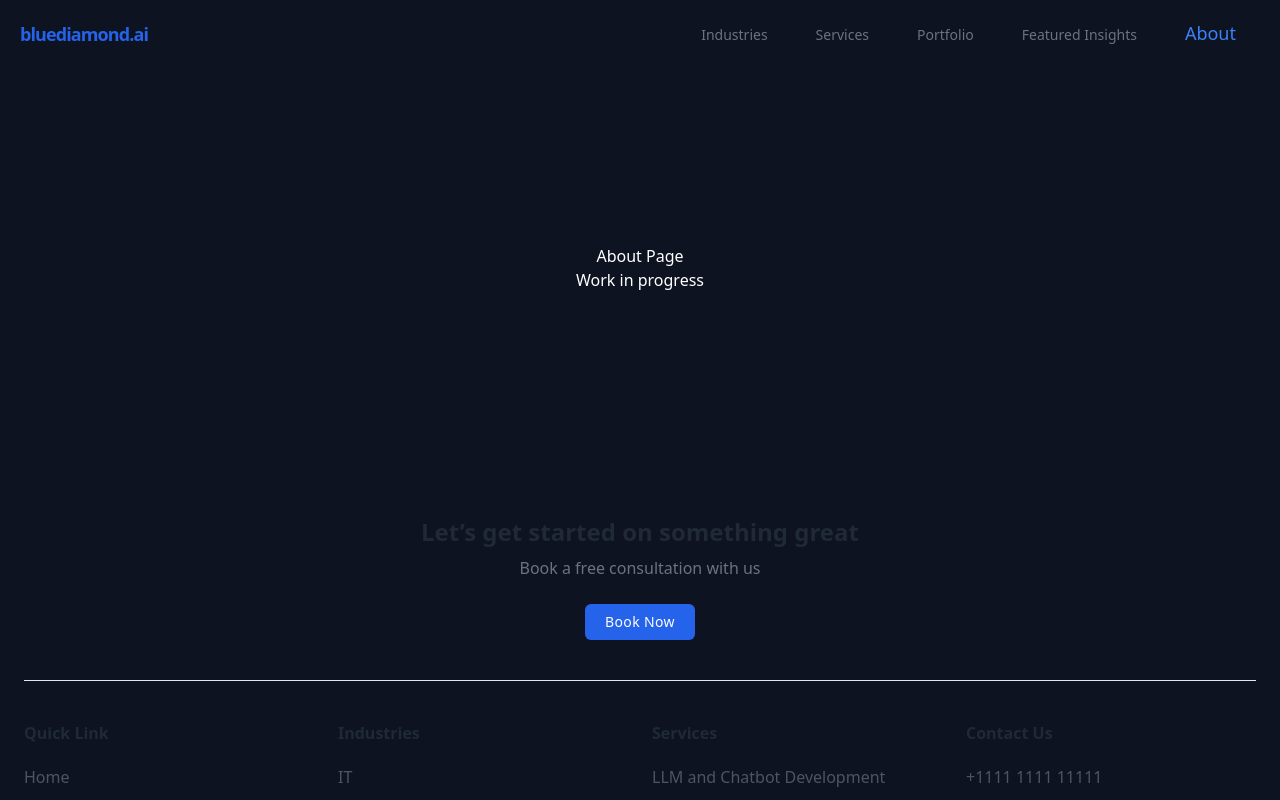
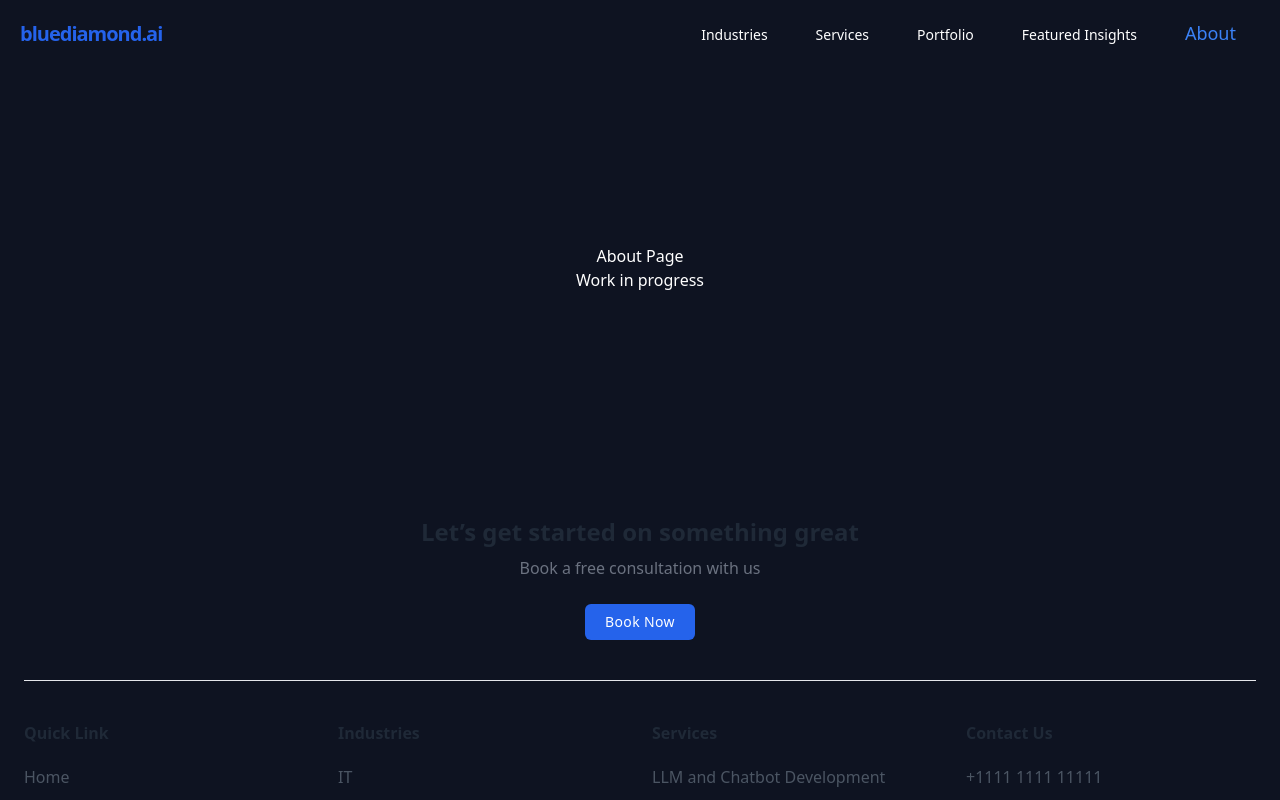
Before and after one commit to IronYR/bluediamond-frontend, a React (Vite) app: page /about in a window 1280 px wide. Shown: the top 800 px of the page. Built offline with nearby package versions, Linux system fonts and the light colour scheme.

Commit message:
ui tweaks to make it more readable

```diff
--- a/src/App.css
+++ b/src/App.css
@@ -3,6 +3,7 @@
   justify-content: center;
   align-items: center;
   background-color: #0E1321;
+  /* background-color: #293756; */
   color: white;
 }
 a.active{
--- a/src/components/BlogLanding.jsx
+++ b/src/components/BlogLanding.jsx
@@ -86,7 +86,7 @@ export default function BlogLanding() {
 
                       <a
                         href={"/blog/" + blog.slug}
-                        className="block mt-2 font-medium text-gray-700 hover:underline hover:text-gray-500 dark:text-gray-400"
+                        className="block mt-2 font-medium text-gray-500 hover:underline hover:text-gray-500 dark:text-gray-400"
                       >
                         {blog.title}
                       </a>
--- a/src/components/Hero.jsx
+++ b/src/components/Hero.jsx
@@ -10,7 +10,7 @@ export default function Hero() {
               <h1 className="my-6 text-pretty text-4xl font-bold lg:text-6xl">
                 Reinvent your business with AI
               </h1>
-              <p className="mb-8 max-w-xl text-zinc-600 lg:text-xl">
+              <p className="mb-8 max-w-xl text-gray-400 lg:text-xl">
                 Lorem ipsum dolor sit amet consectetur adipisicing elit. Elig
                 doloremque mollitia fugiat omnis! Porro facilis quo animi consequatur.
                 Explicabo.
--- a/src/components/Industries.jsx
+++ b/src/components/Industries.jsx
@@ -2,7 +2,7 @@ import React from "react";
 
 const Industries = () => {
   return (
-    <section className="bg-white dark:bg-gray-900">
+    <section className="bg-white dark:bg-gray-900 rounded-xl">
       <div className="container px-6 py-12 mx-auto my-24">
         <div>
           <h1 className="text-white text-3xl md:text-6xl pb-8 text-center">
--- a/src/components/Navbar.jsx
+++ b/src/components/Navbar.jsx
@@ -6,10 +6,9 @@ const NavItem = ({text, link}) => {
       <li className="mt-5 lg:mt-0">
         <NavLink
           to={"/"+link}
-          className="px-2 py-6 text-sm leading-[22px] text-gray-500 hover:text-blue-500 md:px-3 lg:px-6"
+          className="px-2 py-6 text-sm leading-[22px] text-white-500 hover:text-blue-500 md:px-3 lg:px-6"
         >
           {text}
-          {/* <span className="hidden lg:inline"> templates </span> */}
         </NavLink>
       </li>
     </>
@@ -25,7 +24,7 @@ const Navbar = () => {
           <div className="flex flex-row items-center justify-between lg:justify-start">
             <Link
               to="/"
-              className="text-lg font-bold tracking-tighter text-blue-600 transition duration-500 ease-in-out lg:pr-8"
+              className="text-xl font-bold tracking-tighter text-blue-600 transition duration-500 ease-in-out lg:pr-8"
             >
               bluediamond.ai
             </Link>
--- a/src/components/Testimonials.jsx
+++ b/src/components/Testimonials.jsx
@@ -3,7 +3,7 @@ import React from "react";
 export default function Testimonials() {
   return (
     <div className="py-24">
-      <section class="dark:bg-gray-900">
+      <section class="dark:bg-gray-900 rounded-xl">
         <div class="container px-6 py-10 mx-auto">
           <h1 class="text-2xl font-semibold text-center text-gray-800 capitalize lg:text-3xl dark:text-white">
             What our <span class="text-blue-500 ">clients</span> say
--- a/src/pages/Blog.jsx
+++ b/src/pages/Blog.jsx
@@ -17,7 +17,7 @@ const BlogCard = ({ post }) => {
         <h3 className="mb-3 text-lg font-semibold md:mb-4 md:text-xl lg:mb-6">
           {post.title}
         </h3>
-        <p className="mb-3 text-zinc-600 md:mb-4 lg:mb-6">{post.description}</p>
+        <p className="mb-3 text-gray-400 md:mb-4 lg:mb-6">{post.description}</p>
         <p className="flex items-center hover:underline">
           Read more
           <svg
@@ -99,7 +99,7 @@ const BlogPage = () => {
             <h2 className="mb-3 text-pretty text-3xl font-semibold md:mb-4 md:text-4xl lg:mb-6 lg:max-w-3xl lg:text-5xl">
               Our Featured Insights...
             </h2>
-            <p className="mb-8 text-zinc-700 md:text-base lg:max-w-2xl lg:text-lg">
+            <p className="mb-8 text-white md:text-base lg:max-w-2xl lg:text-lg">
               Explore the latest articles and insights from our blog.
             </p>
 
```
